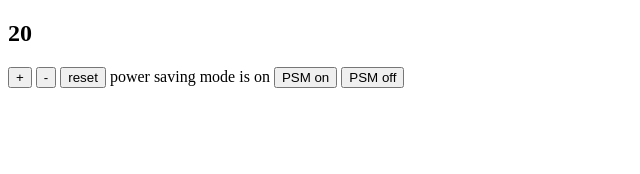
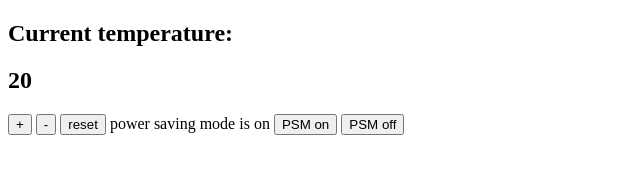
Before and after one commit to tobyjessup/thermostat_JS, a plain HTML site: page src/index.html in a window 1280 px wide. Shown: the whole page, without its empty margins (0-640 px from the left). Drawn offline with Linux system fonts and the light colour scheme; no server answers.

Commit message:
weather api initial implementation

```diff
--- a/src/index.html
+++ b/src/index.html
@@ -8,6 +8,7 @@
   </head>
   <body>
     <section>
+      <h1>Current temperature: <span id="current-temperature"></span></h1>
       <h1 id="temperature"></h1>
       <p>
         <button id="temperature-up">+</button>
--- a/src/js/interface.js
+++ b/src/js/interface.js
@@ -1,4 +1,13 @@
 document.addEventListener("DOMContentLoaded", function() {
+
+  fetch('http://api.openweathermap.org/data/2.5/weather?q=London,uk&appid=a3d9eb01d4de82b9b8d0849ef604dbed&units=metric')
+  .then(function(response){
+    return response.json()
+  })
+  .then(function(data) {
+    document.querySelector('#current-temperature').innerText = data.main.temp;
+  });
+
   function updateTemperature() {
     document.querySelector('#temperature').innerText = thermostat.temperature;
     document.querySelector('#temperature').className = thermostat.energyUsage();
```
